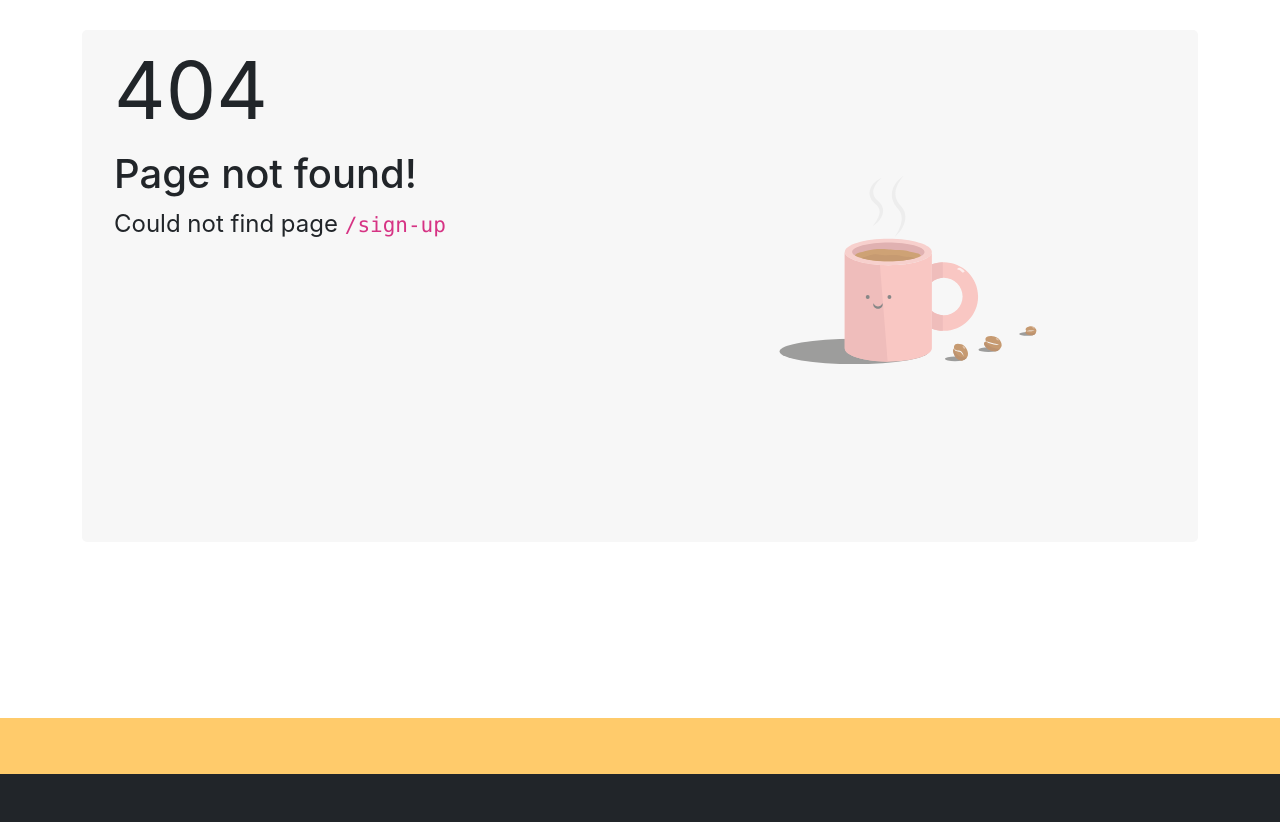
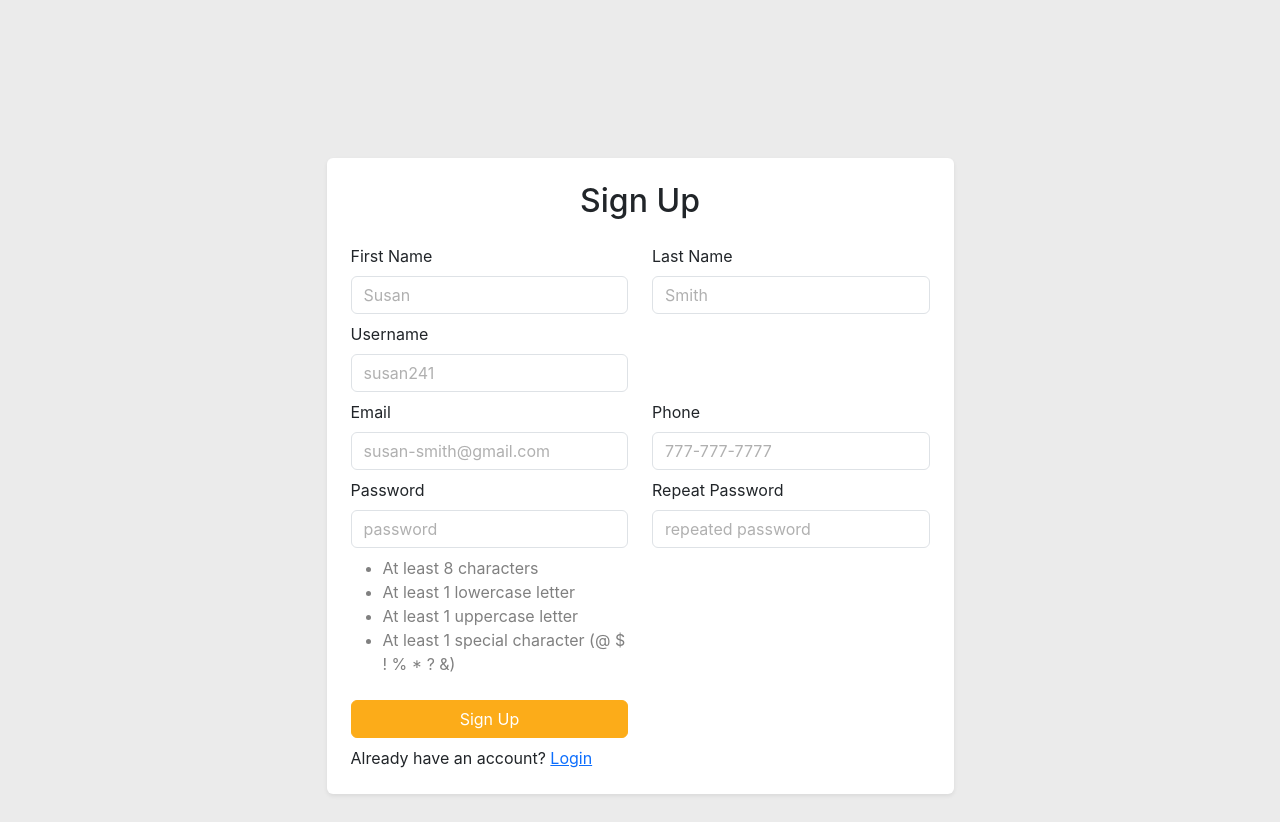
Before and after one commit to InfiniteCookies999/all-the-flavours, a React (Create React App) app in the folder client/: page /sign-up in a window 1280 px wide. Shown: the part 130-952 px from the top of the page. Built offline with nearby package versions, Linux system fonts and the light colour scheme; no server answers.

Commit message:
Layout registration page

```diff
--- a/client/src/App.jsx
+++ b/client/src/App.jsx
@@ -11,6 +11,7 @@ import RecipeListing from "./components/RecipeListing";
 import Login from "./components/auth/Login";
 import NotFound from "./components/error/NotFound";
 import { ErrorProvider } from "./contexts/ErrorContext";
+import SignUp from "./components/auth/SignUp";
 
 const App = () => {
 
@@ -26,6 +27,10 @@ const App = () => {
     {
       path: '/login',
       element: <Login />
+    },
+    {
+      path: '/sign-up',
+      element: <SignUp />
     },
     {
       path: '*',
--- /dev/null
+++ b/client/src/components/PrimaryButton.jsx
@@ -0,0 +1,30 @@
+import { Button } from "react-bootstrap";
+import theme from "../theme";
+
+const PrimaryButton = ({ children, style, type='button', className, ...props }) => {
+  return (
+    <>
+      <Button
+        type={type}
+        className={"primary-btn " + className}
+        style={{
+          backgroundColor: theme.colors.primary,
+          borderColor: theme.colors.primary,
+          ...style
+      }}
+      {...props}>
+        {children}
+      </Button>
+      <style>
+        {`
+          .primary-btn:hover {
+            background-color: ${theme.colors.primaryDark} !important;
+            border-color: ${theme.colors.primaryDark} !important;
+          }
+        `}
+      </style>
+    </>
+  )
+};
+
+export default PrimaryButton;
--- a/client/src/components/SiteFooter.jsx
+++ b/client/src/components/SiteFooter.jsx
@@ -69,6 +69,7 @@ const StyledFooter = styled.footer`
   color: white;
   border-top: 3.5rem solid ${theme.colors.primaryLight};
   padding: 6rem 0;
+  margin-top: 10rem;
 
   .sm-top-margin {
     margin-top: 5rem;
@@ -79,6 +80,7 @@ const StyledFooter = styled.footer`
       margin-top: 0rem;
     }
   }
+
 `;
 
 const SiteFooter = () => {
--- /dev/null
+++ b/client/src/components/auth/AuthContainer.jsx
@@ -0,0 +1,46 @@
+import { Col, Container, Row } from "react-bootstrap";
+
+const AuthContainer = ({ children, xs, md, lg }) => {
+  return (
+    <>
+      <Container fluid className="auth-container">
+        <Row className="justify-content-center" style={{ marginTop: '18rem' }}>
+          <Col xs={xs} md={md} lg={lg}>
+            <div className="p-4 shadow-sm rounded bg-white">
+              {children}
+            </div>
+          </Col>
+        </Row>
+      </Container>
+      <style>
+        {`
+          :root {
+            --placeholder-color: #b0b0b0;
+          }
+
+          body {
+            background-color: #ebebeb;
+          }
+
+          /* Styles to help make forms look better */
+          .is-invalid {
+            outline: none !important;
+            box-shadow: none !important;
+          }
+
+          .form-control::placeholder {
+            color: var(--placeholder-color);
+          }
+
+          .form-control:focus {
+            outline: none;
+            box-shadow: none; /* Remove the blue glow */
+            border-color: #999; /* Change the border color to a more subtle gray */
+          }
+        `}
+      </style>
+    </>
+  );
+};
+
+export default AuthContainer;
--- a/client/src/components/auth/Login.jsx
+++ b/client/src/components/auth/Login.jsx
@@ -1,17 +1,18 @@
-import { Button, Col, Container, Form, Row } from "react-bootstrap";
+import { Form } from "react-bootstrap";
 import theme from "../../theme";
 import { useState } from "react";
 import axios from "axios";
 import { useError } from "../../contexts/ErrorContext";
+import AuthContainer from "./AuthContainer";
+import PrimaryButton from "../PrimaryButton";
 
 const emailPattern = /^[\w.%+-]+@[\w.-]+\.[a-zA-Z]{2,}$/;
-const placeholderColor = '#b0b0b0';
 
 const formIconClass = {
   top: '50%',
   left: '10px',
   transform: 'translateY(-50%)',
-  color: placeholderColor
+  color: 'var(--placeholder-color)'
 };
 
 const Login = () => {
@@ -93,13 +94,9 @@ const Login = () => {
   };
 
   return (
+      <AuthContainer xs={12} md={6} lg={4}>
         <>
-      <div>
-        <Container>
-          <Row className="justify-content-center" style={{ marginTop: '20rem' }}>
-            <Col xs={12} md={6} lg={4}>
-              <div className="bg-white p-4 shadow-sm rounded">
-                <h2 className="text-center mb-4">Login</h2>
+          <h2 className="text-center mb-4" style={{ cursor: 'default' }}>Login</h2>
           <Form onSubmit={handleSubmit} noValidate>
             <Form.Group controlId="forEmail" className="position-relative">
               <Form.Control type="email"
@@ -143,27 +140,26 @@ const Login = () => {
               />
             </Form.Group>
 
-                  <Button type="submit" style={{
-                    backgroundColor: theme.colors.primary,
-                    borderColor: theme.colors.primary
-                    }}
+            <div className="mt-2">
+              <span style={{
+                color: 'gray'
+              }}>
+                Don't have an account? <a href="/sign-up">Sign up</a>
+              </span>
+            </div>
+
+            <PrimaryButton
+              type="submit"
               className={"w-100 mt-4 submit-btn " + (!submitValid ? 'submit-invalid-btn' : '')}
-                    disabled={loading} >
+              disabled={loading}
+              >
               Submit
-                  </Button>
+            </PrimaryButton>
             {!submitValid && <div className="text-danger mt-1">{submitError}</div>}
           </Form>
-              </div>
-            </Col>
-          </Row>
-        </Container>
-      </div>
+
           <style>
             {`
-          body {
-            background-color: #ebebeb;
-          }
-
               .form-group {
                 position: relative;
               }
@@ -174,16 +170,6 @@ const Login = () => {
 
               .form-control {
                 padding-left: 2.5rem;
-          }
-
-          .form-control::placeholder {
-            color: ${placeholderColor};
-          }
-
-          .form-control:focus {
-            outline: none;
-            box-shadow: none; /* Remove the blue glow */
-            border-color: #999; /* Change the border color to a more subtle gray */
               }
 
               .submit-btn:hover {
@@ -215,11 +201,6 @@ const Login = () => {
                 cursor: pointer;
               }
 
-          .is-invalid {
-            outline: none !important;
-            box-shadow: none !important;
-          }
-
               .submit-invalid-btn {
                 border-color: red !important;
                 box-shadow: 0 0 2px red;
@@ -227,6 +208,7 @@ const Login = () => {
             `}
           </style>
         </>
+      </AuthContainer>
   )
 };
 
--- /dev/null
+++ b/client/src/components/auth/SignUp.jsx
@@ -0,0 +1,159 @@
+import { Col, Form, Row } from "react-bootstrap";
+import AuthContainer from "./AuthContainer";
+import { useState } from "react";
+import useResponsiveValue from "../../hooks/useResponsitveValue";
+import PrimaryButton from "../PrimaryButton";
+
+const SignUp = () => {
+
+  const [firstName, setFirstName] = useState('');
+  const [lastName, setLastName] = useState('');
+  const [username, setUsername] = useState('');
+  const [email, setEmail] = useState('');
+  const [phone, setPhone] = useState('');
+  const [password, setPassword] = useState('');
+  const [repeatedPassword, setRepeatedPassword] = useState('');
+
+  const collapsedBreakpoints = {
+    small: true,
+    medium: true,
+    large: false,
+    other: false
+  };
+
+  const collapsed = useResponsiveValue(collapsedBreakpoints);
+
+  const handleSubmit = (event) => {
+    event.preventDefault();
+  };
+
+  return (
+    <AuthContainer xs={12} md={8} lg={7}>
+      <div style={{ backgroundColor: 'white' }}>
+        <h2 className="text-center mb-4" style={{ cursor: 'default' }}>Sign Up</h2>
+        <Form onSubmit={handleSubmit} noValidate>
+          <Row>
+            <Col xs={12} md={6}>
+              <Form.Group controlId="firstName">
+                <Form.Label>First Name</Form.Label>
+                <Form.Control
+                  type="text"
+                  placeholder="Susan"
+                  value={firstName}
+                  onChange={(e) => setFirstName(e.target.value)}
+                  required
+                />
+              </Form.Group>
+
+              <Form.Group controlId="username" className="mt-2">
+                <Form.Label>Username</Form.Label>
+                <Form.Control
+                  type="text"
+                  placeholder="susan241"
+                  value={username}
+                  onChange={(e) => setUsername(e.target.value)}
+                  required
+                />
+              </Form.Group>
+
+              <Form.Group controlId="email" className="mt-2">
+                <Form.Label>Email</Form.Label>
+                <Form.Control
+                  type="text"
+                  placeholder="susan-smith@gmail.com"
+                  value={email}
+                  onChange={(e) => setEmail(e.target.value)}
+                  required
+                />
+              </Form.Group>
+
+              <Form.Group controlId="password" className="mt-2">
+                <Form.Label>Password</Form.Label>
+                <Form.Control
+                  type="text"
+                  placeholder="password"
+                  value={password}
+                  onChange={(e) => setPassword(e.target.value)}
+                  required
+                />
+              </Form.Group>
+
+              <div className="mt-2" style={{
+                color: 'gray',
+                cursor: 'default'
+                }}>
+                <ul>
+                  <li>At least 8 characters</li>
+                  <li>At least 1 lowercase letter</li>
+                  <li>At least 1 uppercase letter</li>
+                  <li>At least 1 special character (@ $ ! % * ? &)</li>
+                </ul>
+              </div>
+            </Col>
+
+            <Col xs={12} md={6}>
+              <Form.Group controlId="lastName">
+                <Form.Label>Last Name</Form.Label>
+                <Form.Control
+                    type="text"
+                    placeholder="Smith"
+                    value={lastName}
+                    onChange={(e) => setLastName(e.target.value)}
+                    required
+                  />
+              </Form.Group>
+
+              {!collapsed && (
+                <Form.Group className="mt-2" style={{
+                  opacity: 0
+                }}>
+                  <Form.Label>Hidden</Form.Label>
+                  <Form.Control type="text" />
+                </Form.Group>
+              )}
+
+              <Form.Group controlId="phone" className="mt-2">
+                <Form.Label>Phone</Form.Label>
+                <Form.Control
+                  type="text"
+                  placeholder="777-777-7777"
+                  value={phone}
+                  onChange={(e) => setPhone(e.target.value)}
+                  required
+                />
+              </Form.Group>
+
+              <Form.Group controlId="passwordRepeat" className="mt-2">
+                <Form.Label>Repeat Password</Form.Label>
+                <Form.Control
+                  type="text"
+                  placeholder="repeated password"
+                  value={repeatedPassword}
+                  onChange={(e) => setRepeatedPassword(e.target.value)}
+                  required
+                />
+              </Form.Group>
+            </Col>
+          </Row>
+
+          <div className={`${collapsed ? 'mt-4' : 'mt-2'}`}>
+            <PrimaryButton type="submit" style={{
+              width: (collapsed ? '100%' : '48%')
+              }}>
+              Sign Up
+            </PrimaryButton>
+          </div>
+
+          <div className="mt-2">
+            <span>
+              Already have an account? <a href="/login">Login</a>
+            </span>
+          </div>
+
+        </Form>
+      </div>
+    </AuthContainer>
+  );
+};
+
+export default SignUp;
```
Also changed, not shown: 1 other file (tests, documents, lock files or other folders). Lines whose indentation alone changed are shown as unchanged.
